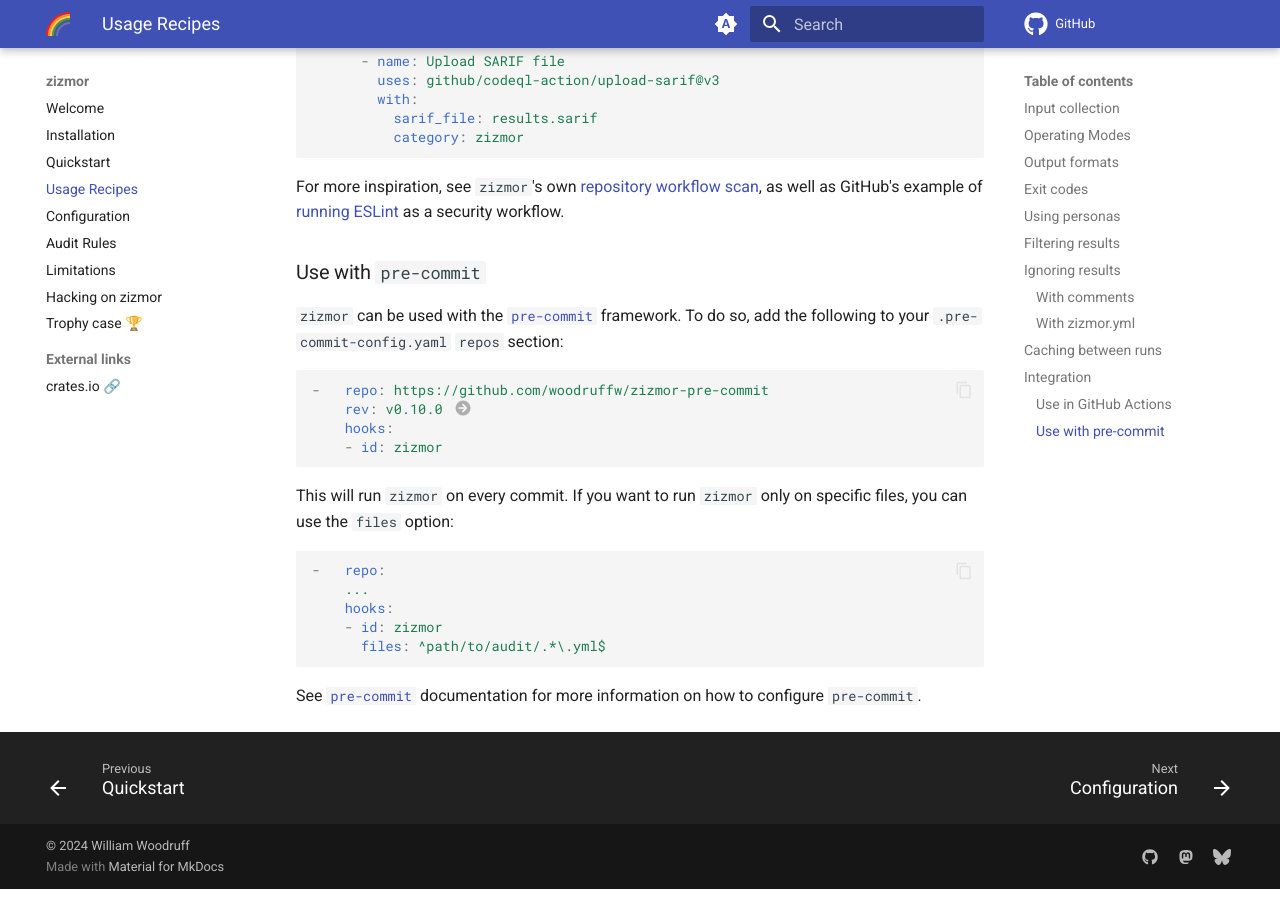
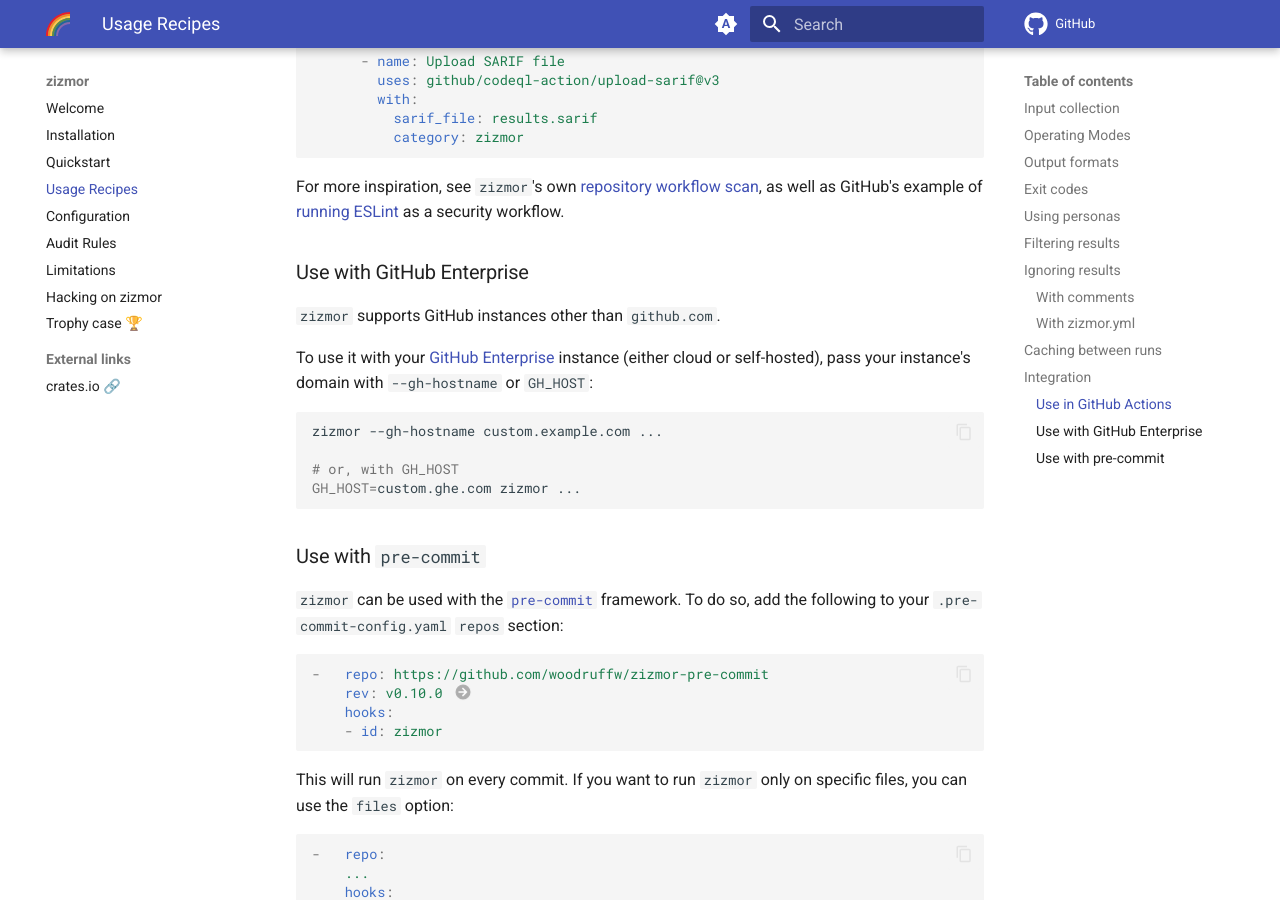
Before and after one commit to zizmorcore/zizmor, an MkDocs documentation site: the page built from docs/usage.md, in a window 1280 px wide and 900 px high, scrolled down 8429 px. Built offline with MkDocs 1.6.1 and Material for MkDocs 9.7.7, drawn with Linux system fonts in a browser that asks for light colours; comment, search, counter and statistics services are not loaded.

Commit message:
docs: mention --gh-hostname
Signed-off-by: William Woodruff <william@yossarian.net>

````diff
--- a/docs/usage.md
+++ b/docs/usage.md
@@ -434,6 +434,22 @@
 
 [Advanced Security]: https://docs.github.com/en/get-started/learning-about-github/about-github-advanced-security
 
+### Use with GitHub Enterprise
+
+`zizmor` supports GitHub instances other than `github.com`.
+
+To use it with your [GitHub Enterprise] instance (either cloud or self-hosted),
+pass your instance's domain with `--gh-hostname` or `GH_HOST`:
+
+```bash
+zizmor --gh-hostname custom.example.com ...
+
+# or, with GH_HOST
+GH_HOST=custom.ghe.com zizmor ...
+```
+
+[GitHub Enterprise]: https://github.com/enterprise
+
 ### Use with `pre-commit`
 
 `zizmor` can be used with the [`pre-commit`](https://pre-commit.com/) framework.
````
